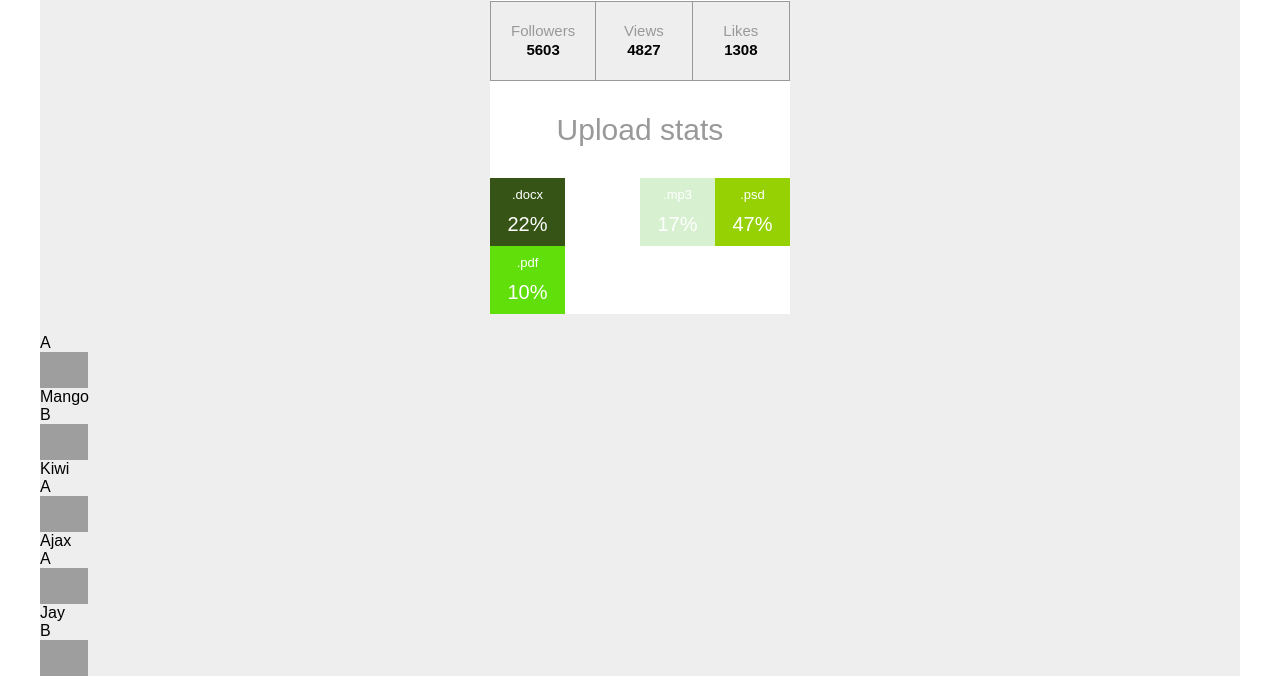
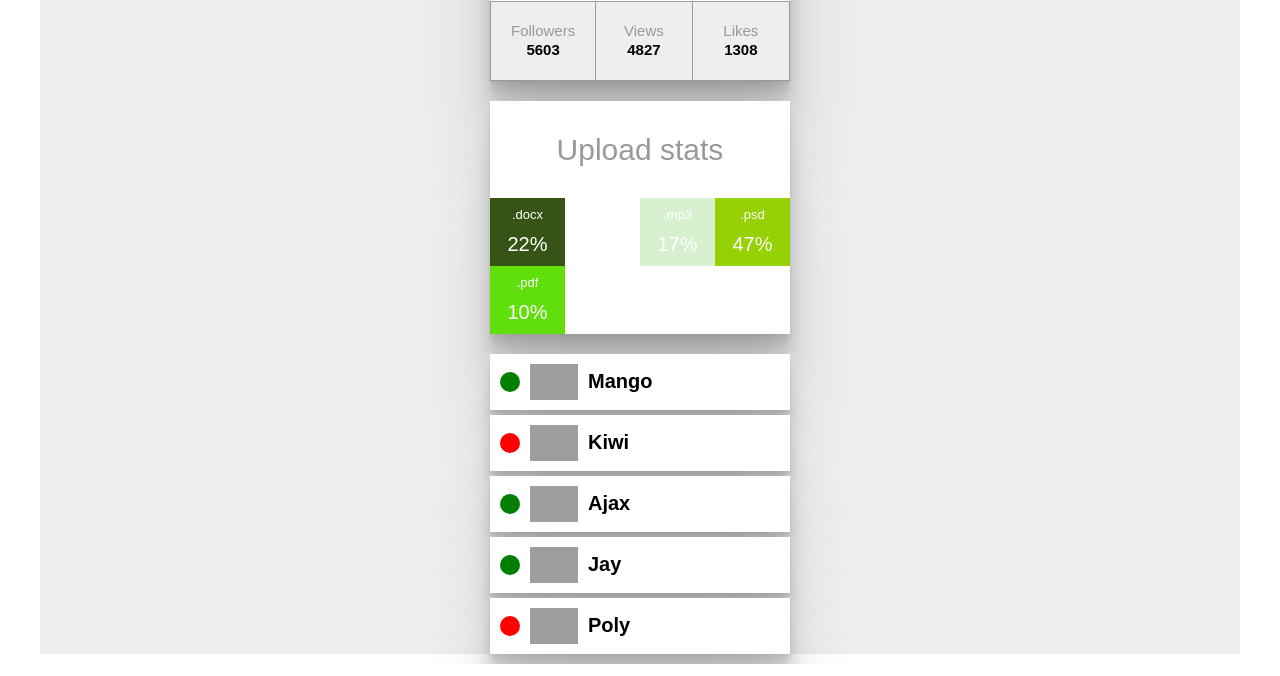
Before and after one commit to Kuzia30/goit-react-hw-01-components, a React (Create React App) app: page / in a window 1280 px wide. Shown: the part 267-943 px from the top of the page. Built offline with nearby package versions, Linux system fonts and the light colour scheme; grey boxes are pictures that could not be loaded.

Commit message:
complete task3

```diff
--- a/src/components/friends/FriendsList.js
+++ b/src/components/friends/FriendsList.js
@@ -1,9 +1,10 @@
 import PropTypes from 'prop-types';
 import ItemTemplate from './itemTemplate/ItemTemplate';
+import { FriendsWrap } from './FriendsList.styled';
 
 export default function FriendsList({ friends }) {
   return (
-    <ul class="friend-list">
+    <FriendsWrap>
       {friends.map(friend => {
         return (
           <ItemTemplate
@@ -14,7 +15,7 @@ export default function FriendsList({ friends }) {
           ></ItemTemplate>
         );
       })}
-    </ul>
+    </FriendsWrap>
   );
 }
 
--- /dev/null
+++ b/src/components/friends/FriendsList.styled.js
@@ -0,0 +1,6 @@
+import styled from '@emotion/styled';
+
+export const FriendsWrap = styled.ul`
+  margin: 10px auto;
+  width: 300px;
+`;
--- a/src/components/friends/itemTemplate/ItemTemplate.js
+++ b/src/components/friends/itemTemplate/ItemTemplate.js
@@ -1,12 +1,12 @@
 import PropTypes from 'prop-types';
-
+import { FriendsItem, Status, Avatar, Name } from './ItemTemplate.styled';
 export default function ItemTemplate({ name, avatar, isOnline }) {
   return (
-    <li>
-      <span class="status">{isOnline ? 'A' : 'B'}</span>
-      <img class="avatar" src={avatar} alt={name} width="48" />
-      <p class="name">{name}</p>
-    </li>
+    <FriendsItem>
+      <Status isOnline={isOnline}></Status>
+      <Avatar src={avatar} alt={name} width="48" />
+      <Name>{name}</Name>
+    </FriendsItem>
   );
 }
 
--- /dev/null
+++ b/src/components/friends/itemTemplate/ItemTemplate.styled.js
@@ -0,0 +1,35 @@
+import styled from '@emotion/styled';
+
+export const FriendsItem = styled.li`
+
+display: flex;
+ align-items: center;
+ margin-top: 5px;
+padding: 10px;
+background-color: #ffffff;
+
+box-shadow: 0 2.8px 2.2px rgba(0, 0, 0, 0.034),
+    0 6.7px 5.3px rgba(0, 0, 0, 0.048), 0 12.5px 10px rgba(0, 0, 0, 0.06),
+    0 22.3px 17.9px rgba(0, 0, 0, 0.072), 0 41.8px 33.4px rgba(0, 0, 0, 0.086),
+    0 100px 80px rgba(0, 0, 0, 0.12);
+}
+`;
+
+export const Status = styled.span`
+  width: 20px;
+  height: 20px;
+  background-color: ${({ isOnline }) => {
+    return isOnline ? 'green' : 'red';
+  }};
+  border-radius: 50%;
+`;
+
+export const Avatar = styled.img`
+  margin: 0 10px;
+`;
+
+export const Name = styled.p`
+  font-weight: 700;
+  font-size: 20px;
+  line-height: 1.15;
+`;
--- a/src/components/profile/Profile.styled.js
+++ b/src/components/profile/Profile.styled.js
@@ -4,4 +4,9 @@ export const ProfileCard = styled.div`
   margin: 0 auto;
   width: 300px;
   background-color: #ffffff;
+  box-shadow: 0 2.8px 2.2px rgba(0, 0, 0, 0.034),
+    0 6.7px 5.3px rgba(0, 0, 0, 0.048), 0 12.5px 10px rgba(0, 0, 0, 0.06),
+    0 22.3px 17.9px rgba(0, 0, 0, 0.072), 0 41.8px 33.4px rgba(0, 0, 0, 0.086),
+    0 100px 80px rgba(0, 0, 0, 0.12);
+}
 `;
--- a/src/components/statistics/Statistics.styled.js
+++ b/src/components/statistics/Statistics.styled.js
@@ -1,7 +1,12 @@
 import styled from '@emotion/styled';
 
 export const StatisticsSection = styled.section`
-  margin: 0 auto;
+  margin: 20px auto;
   width: 300px;
   background-color: #ffffff;
+  box-shadow: 0 2.8px 2.2px rgba(0, 0, 0, 0.034),
+    0 6.7px 5.3px rgba(0, 0, 0, 0.048), 0 12.5px 10px rgba(0, 0, 0, 0.06),
+    0 22.3px 17.9px rgba(0, 0, 0, 0.072), 0 41.8px 33.4px rgba(0, 0, 0, 0.086),
+    0 100px 80px rgba(0, 0, 0, 0.12);
+}
 `;
--- a/src/components/statistics/statList/StatList.styled.js
+++ b/src/components/statistics/statList/StatList.styled.js
@@ -3,5 +3,4 @@ import styled from '@emotion/styled';
 export const StatisticsList = styled.ul`
   display: flex;
   flex-wrap: wrap;
-  margin-bottom: 20px;
 `;
```
Also changed, not shown: 1 other file (tests, documents, lock files or other folders).
